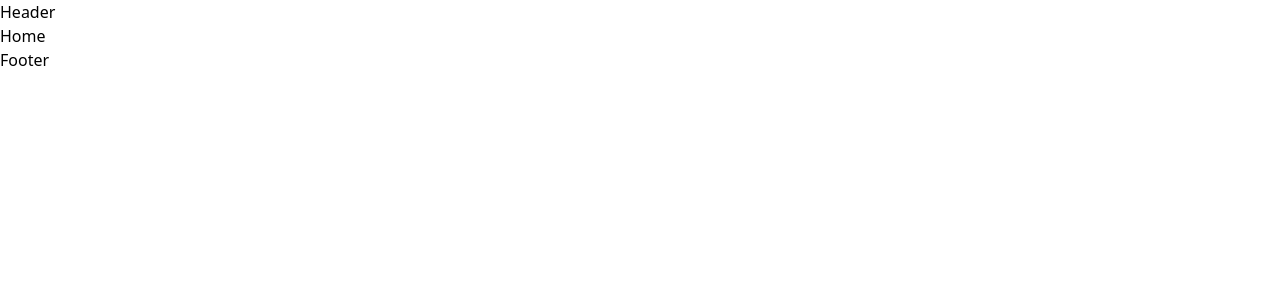
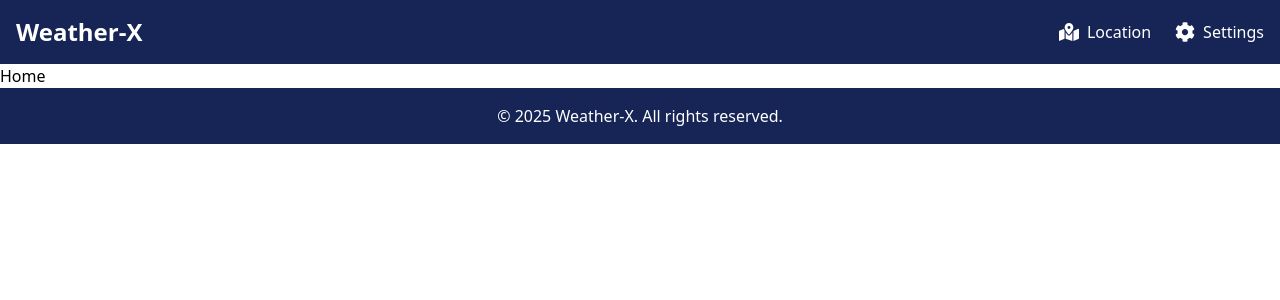
Before and after one commit to Atef-Abrar-Bhuyian/Weather-X, a React (Vite) app: page / in a window 1280 px wide. Shown: the top 300 px of the page. Built offline with nearby package versions, Linux system fonts and the light colour scheme.

Commit message:
simple navbar and footer implemented

```diff
--- a/package.json
+++ b/package.json
@@ -13,6 +13,7 @@
     "@tailwindcss/vite": "^4.1.5",
     "react": "^19.0.0",
     "react-dom": "^19.0.0",
+    "react-icons": "^5.5.0",
     "react-router": "^7.5.3",
     "react-router-dom": "^7.5.3",
     "tailwindcss": "^4.1.5"
--- a/src/Components/Footer/Footer.jsx
+++ b/src/Components/Footer/Footer.jsx
@@ -1,11 +1,11 @@
-import React from 'react';
+import React from "react";
 
 const Footer = () => {
-    return (
-        <div>
-            Footer
-        </div>
-    );
+  return (
+    <footer className="bg-blue-950 text-white p-4 text-center">
+      <p>&copy; 2025 Weather-X. All rights reserved.</p>
+    </footer>
+  );
 };
 
 export default Footer;
--- a/src/Components/Header/Header.jsx
+++ b/src/Components/Header/Header.jsx
@@ -1,11 +1,38 @@
-import React from 'react';
+import React from "react";
+import { FaMapMarkedAlt, FaCog } from "react-icons/fa"; // Import icons from React Icons
 
 const Header = () => {
-    return (
-        <div>
-            Header
+  return (
+    <nav className="bg-blue-950 p-4 text-white">
+      <div className="max-w-7xl mx-auto flex justify-between items-center">
+        {/* Left Side: Weather-X */}
+        <div className="text-2xl font-bold">Weather-X</div>
+
+        {/* Right Side: Navbar items */}
+        <div className="hidden md:flex items-center space-x-6">
+          {/* Location Icon */}
+          <div className="flex items-center space-x-2">
+            <FaMapMarkedAlt className="text-xl" />
+            <span>Location</span>
+          </div>
+
+          {/* Settings Icon */}
+          <div className="flex items-center space-x-2">
+            <FaCog className="text-xl" />
+            <span>Settings</span>
+          </div>
         </div>
-    );
+
+        {/* Mobile Menu (Hamburger) */}
+        <div className="md:hidden">
+          <button className="text-2xl">
+            <i className="fas fa-bars"></i>{" "}
+            {/* You can use a hamburger icon here */}
+          </button>
+        </div>
+      </div>
+    </nav>
+  );
 };
 
 export default Header;
```
Also changed, not shown: src/Pages/Home/Home.jsx (+2 -6 lines), 1 other file (tests, documents, lock files or other folders).
